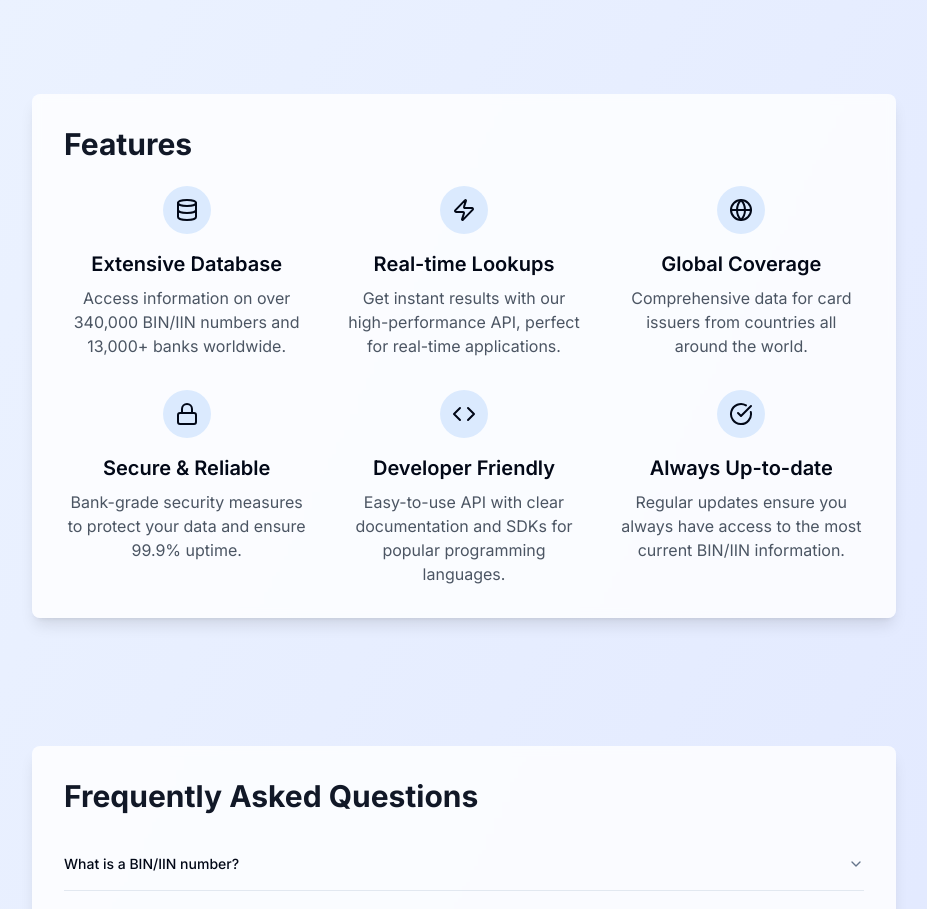
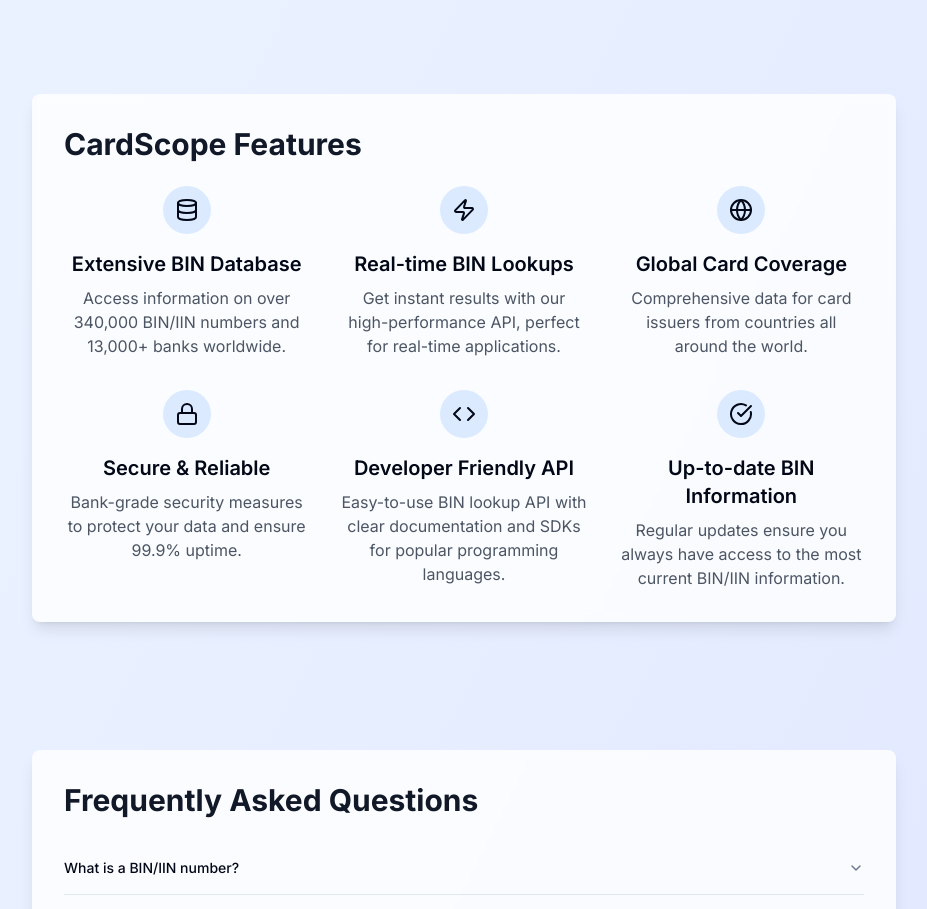
Before and after one commit to saikothasan/CardScope, a Next.js app: page / in a window 1280 px wide. Shown: the part 1060-1969 px from the top of the page, without its empty margins (176-1103 px from the left). Built offline with nearby package versions, Linux system fonts and the light colour scheme.

Commit message:
Update features.tsx

```diff
--- a/app/components/features.tsx
+++ b/app/components/features.tsx
@@ -3,17 +3,17 @@
 const features = [
   {
     icon: <Database className="h-6 w-6" />,
-    title: "Extensive Database",
+    title: "Extensive BIN Database",
     description: "Access information on over 340,000 BIN/IIN numbers and 13,000+ banks worldwide.",
   },
   {
     icon: <Zap className="h-6 w-6" />,
-    title: "Real-time Lookups",
+    title: "Real-time BIN Lookups",
     description: "Get instant results with our high-performance API, perfect for real-time applications.",
   },
   {
     icon: <Globe className="h-6 w-6" />,
-    title: "Global Coverage",
+    title: "Global Card Coverage",
     description: "Comprehensive data for card issuers from countries all around the world.",
   },
   {
@@ -23,12 +23,12 @@
   },
   {
     icon: <Code className="h-6 w-6" />,
-    title: "Developer Friendly",
-    description: "Easy-to-use API with clear documentation and SDKs for popular programming languages.",
+    title: "Developer Friendly API",
+    description: "Easy-to-use BIN lookup API with clear documentation and SDKs for popular programming languages.",
   },
   {
     icon: <CheckCircle className="h-6 w-6" />,
-    title: "Always Up-to-date",
+    title: "Up-to-date BIN Information",
     description: "Regular updates ensure you always have access to the most current BIN/IIN information.",
   },
 ]
@@ -37,7 +37,7 @@
   return (
     <section id="features" className="py-16">
       <div className="bg-white/80 backdrop-blur-sm rounded-lg shadow-lg p-8">
-        <h2 className="text-3xl font-bold text-gray-900 mb-6">Features</h2>
+        <h2 className="text-3xl font-bold text-gray-900 mb-6">CardScope Features</h2>
         <div className="grid grid-cols-1 md:grid-cols-2 lg:grid-cols-3 gap-8">
           {features.map((feature, index) => (
             <div key={index} className="flex flex-col items-center text-center">
```
